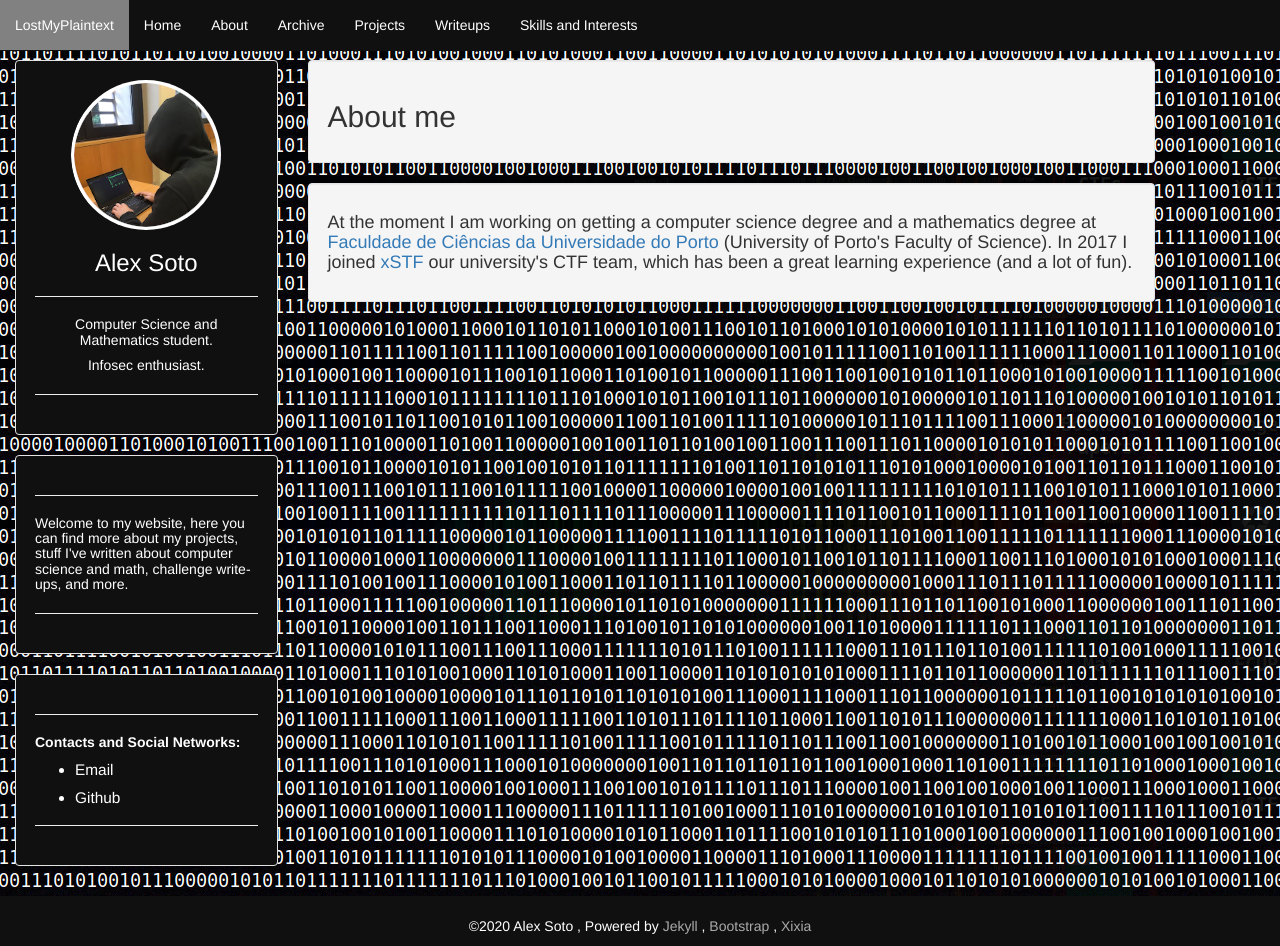
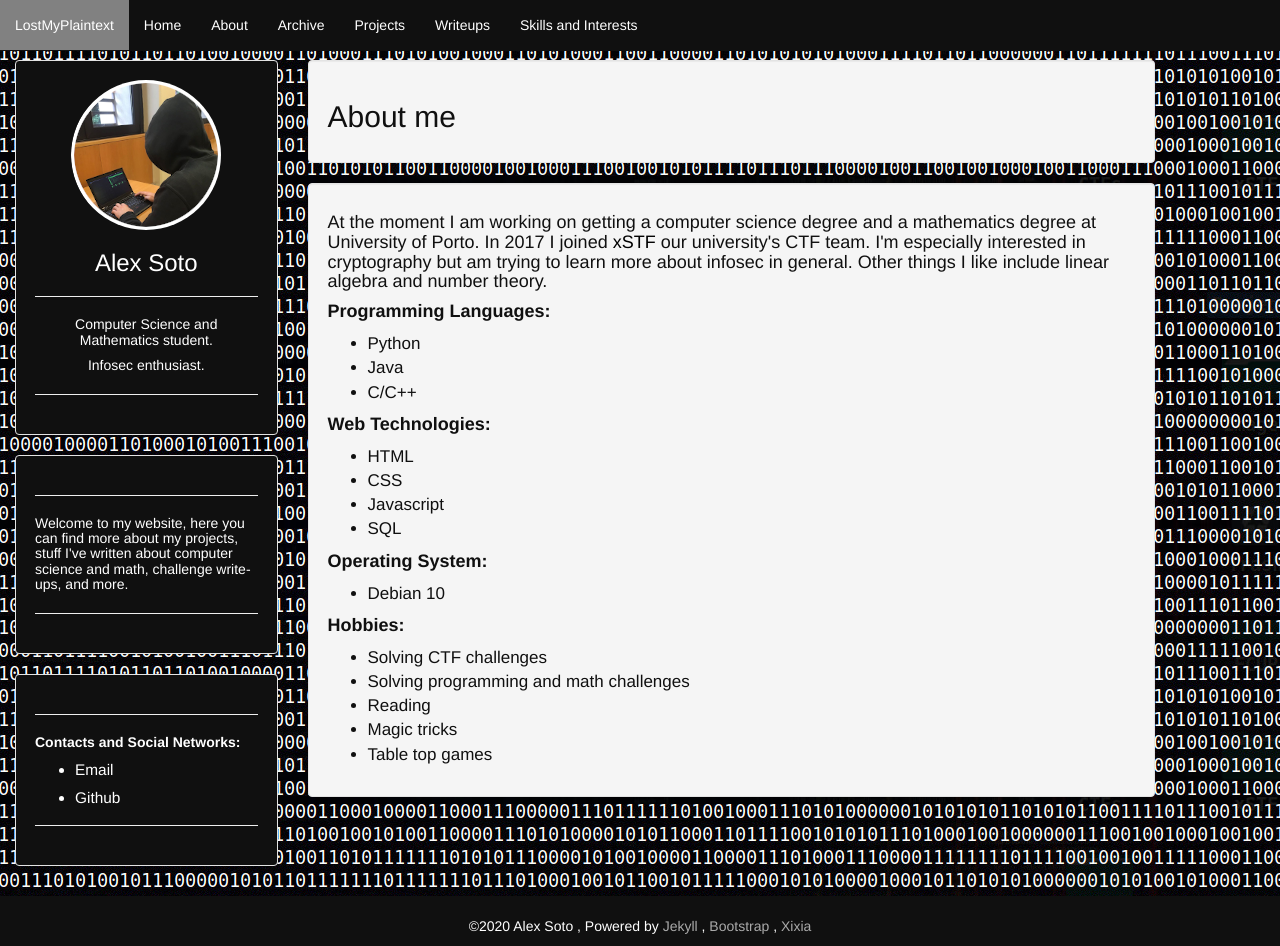
Before and after one commit to 0xA2/0xA2.github.io, a Jekyll site: the page built from about.html, in a window 1280 px wide and 946 px high. Built offline with Jekyll 4.4.1, drawn with Linux system fonts in a browser that asks for light colours.

Commit message:
Update about.html

```diff
--- a/about.html
+++ b/about.html
@@ -2,11 +2,42 @@
 layout: default
 ---
 
-<div class="well"> <h2>About me</h2> </div>
+<div class="well article">
+	<h2>About me</h2>
+</div>
 
-<div class="well">
+<div class="well article">
 
-    <h4><p>At the moment I am working on getting a computer science degree and a mathematics degree at <a href="https://sigarra.up.pt/fcup/en/WEB_PAGE.INICIAL" target="_blank">Faculdade de Ciências da Universidade do Porto</a> (University of Porto's Faculty of Science). In 2017 I joined <a href="https://ctftime.org/team/15341" target="_blank">xSTF</a> our university's CTF team, which has been a great learning experience (and a lot of fun).</p></h4>
+    <h4><p>At the moment I am working on getting a computer science degree and a mathematics degree at University of Porto. In 2017 I joined <a href="https://ctftime.org/team/15341">xSTF</a> our university's CTF team. I'm especially interested in cryptography but am trying to learn more about infosec in general. Other things I like include linear algebra and number theory.</p></h4>
+
+    <h4><b>Programming Languages:</b></h4>
+        <ul>
+            <li>Python</li>
+            <li>Java</li>
+            <li>C/C++</li>
+        </ul>
+
+    <h4><b>Web Technologies:</b></h4>
+        <ul>
+            <li>HTML</li>
+            <li>CSS</li>
+            <li>Javascript</li>
+            <li>SQL</li>
+        </ul>
+
+    <h4><b>Operating System:</b></h4>
+        <ul>
+            <li>Debian 10</li>
+        </ul>
+
+	<h4><b>Hobbies:</b></h4>
+        <ul>
+            <li>Solving CTF challenges</li>
+            <li>Solving programming and math challenges</li>
+            <li>Reading</li>
+            <li>Magic tricks</li>
+            <li>Table top games</li>
+        </ul>
 
 
 </div>
```
